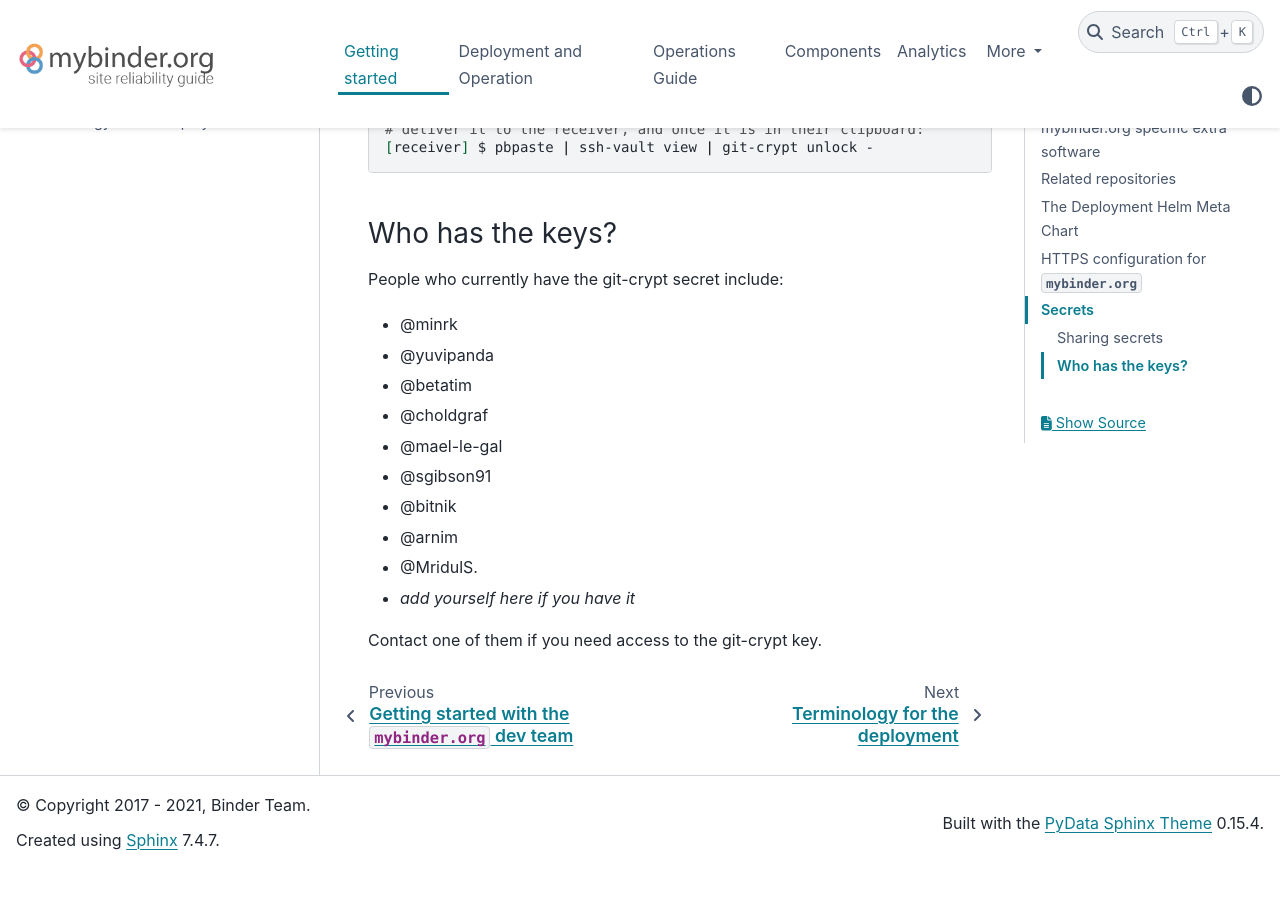
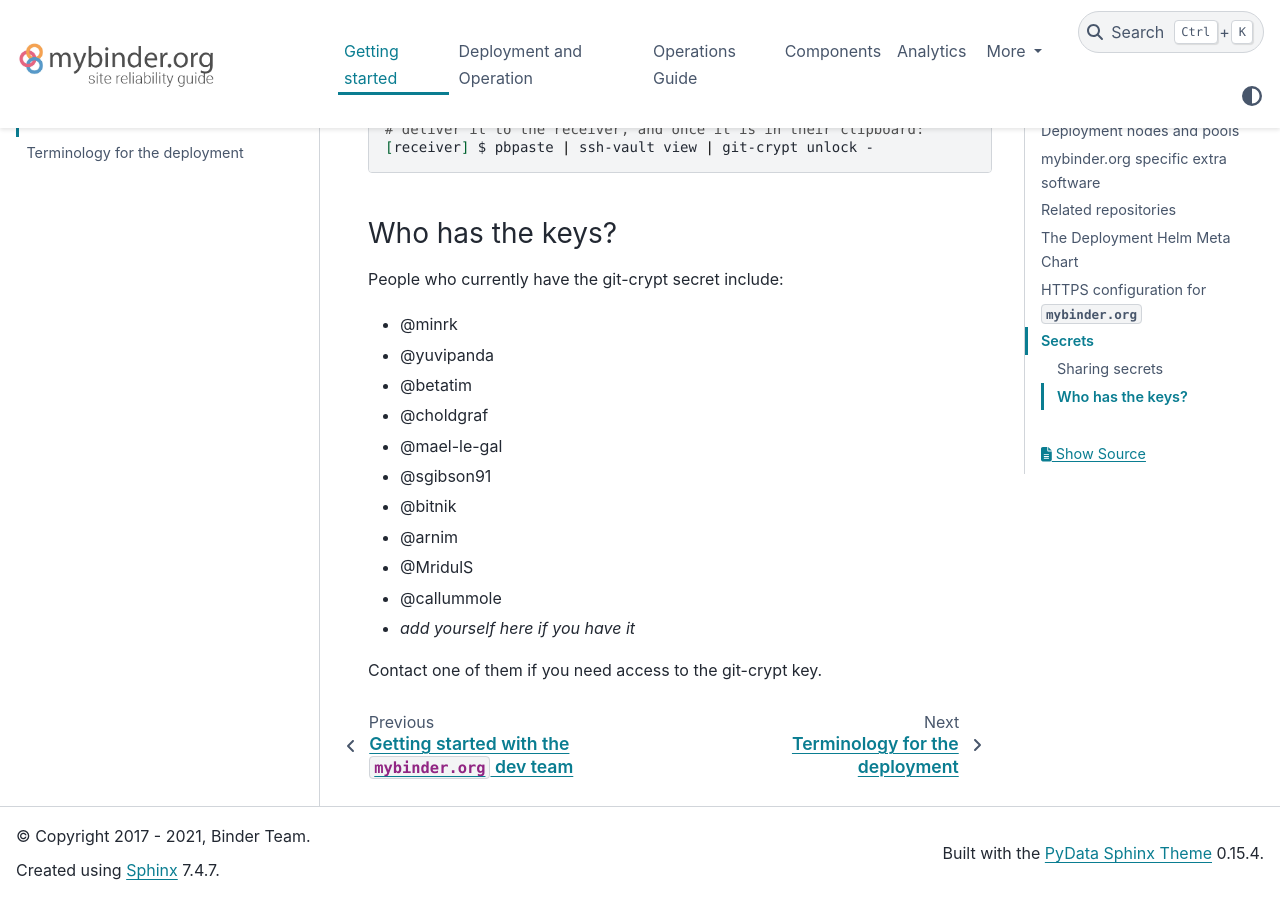
Before and after one commit to jupyterhub/mybinder.org-deploy, a Sphinx documentation site: the page built from docs/source/getting_started/production_environment.md, in a window 1280 px wide and 900 px high, scrolled down 6585 px. Built offline with Sphinx 7.4.7 and the PyData theme 0.15.4, drawn with Linux system fonts in a browser that asks for light colours; before the commit the page ends 7454 px from its top, so only the background shows below that.

Commit message:
Add @callummole to list of secret holders

```diff
--- a/docs/source/getting_started/production_environment.md
+++ b/docs/source/getting_started/production_environment.md
@@ -281,7 +281,8 @@
 - @sgibson91
 - @bitnik
 - @arnim
-- @MridulS.
+- @MridulS
+- @callummole
 - *add yourself here if you have it*
 
 Contact one of them if you need access to the git-crypt key.
```
